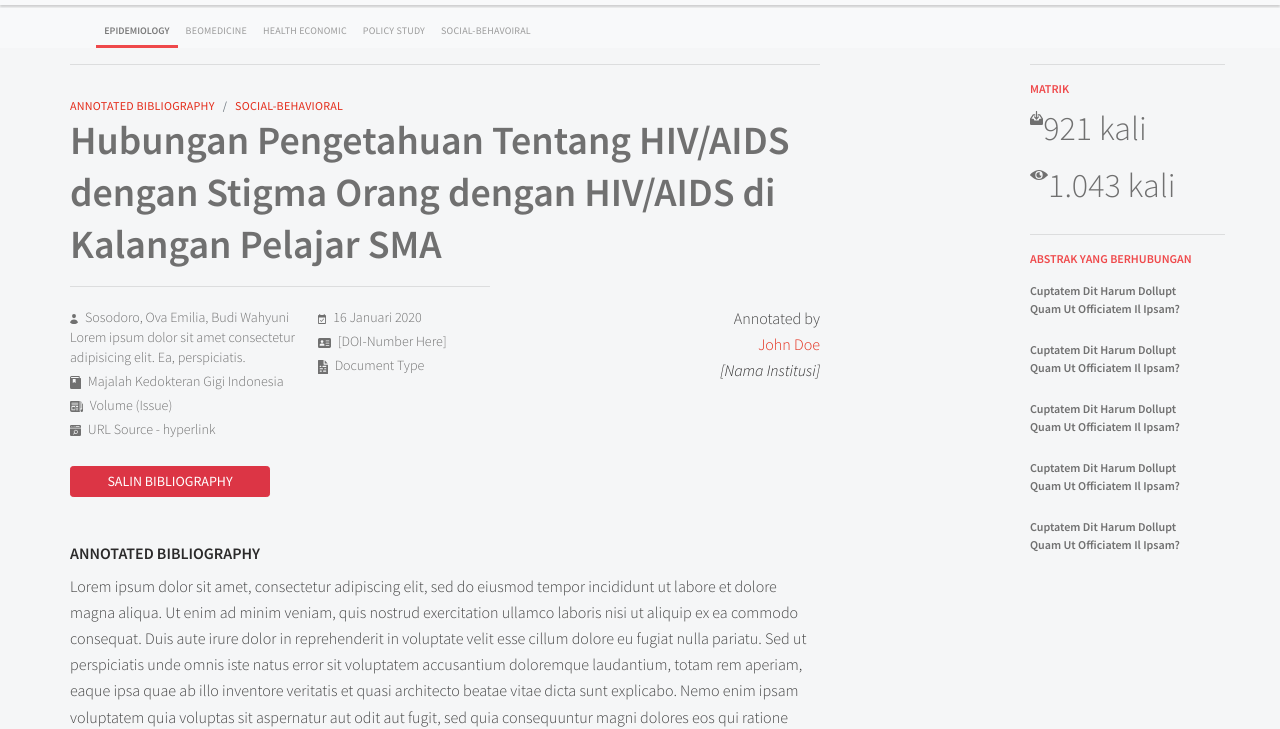
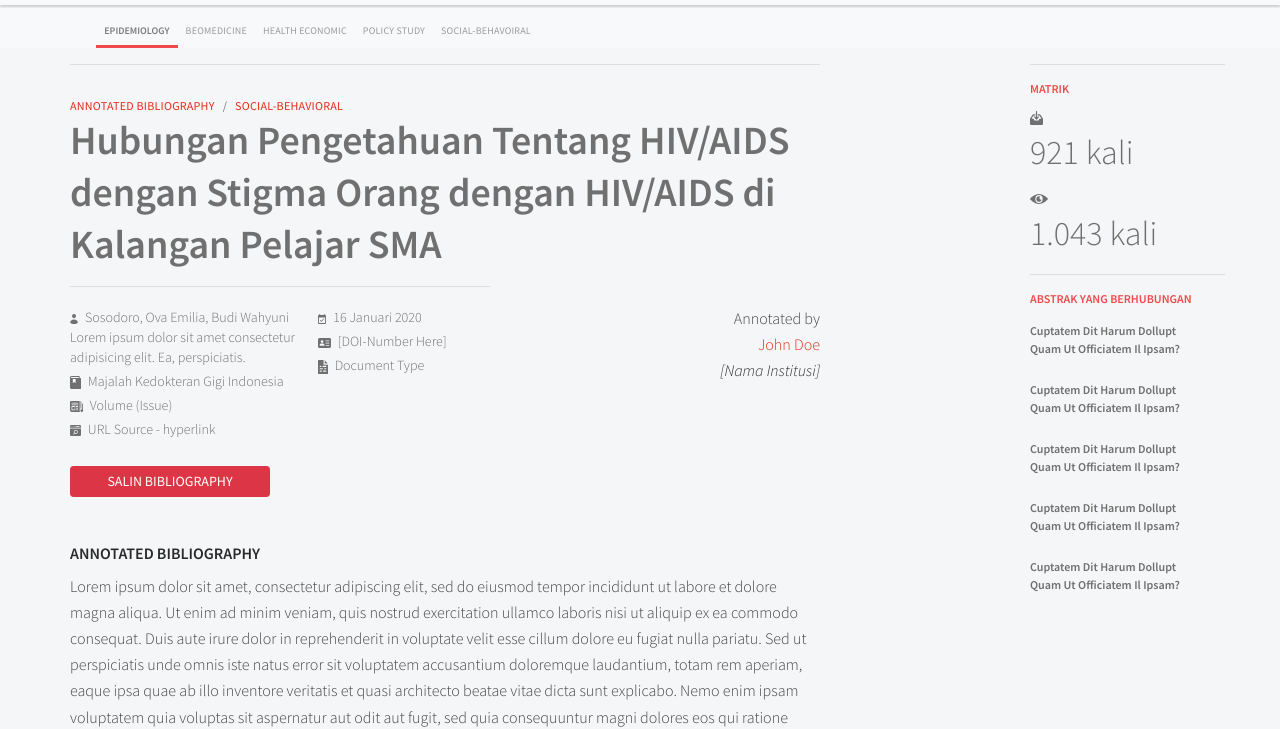
Before and after one commit to aziz66sundanesse/JPHI-web, a plain HTML site: page annotated-detail.html in a window 1280 px wide. Shown: the part 77-806 px from the top of the page. Drawn offline with nearby package versions, Linux system fonts and the light colour scheme; files whose address does not match are found by name.

Commit message:
Update annotated-detail.html

```diff
--- a/annotated-detail.html
+++ b/annotated-detail.html
@@ -251,14 +251,10 @@
 						<div class="col-md-2 offset-md-2 matrik order-2">
 							<hr>
               <h5 >MATRIK</h5>
-              <div class="d-flex">
-                <i><img src="img/download-matrik.svg" alt="" srcset=""></i>
-                <h3>921 kali</h3>
-              </div>
-              <div class="d-flex">
-                <i><img src="img/eye.svg" alt="" srcset=""></i>
-                <h3>1.043 kali</h3>
-              </div>
+              <i><img src="img/download-matrik.svg" alt="" srcset=""></i>
+              <h3>921 kali</h3>
+              <i><img src="img/eye.svg" alt="" srcset=""></i>
+              <h3>1.043 kali</h3>
 							<hr>
 							<h5 class="abstrak">ABSTRAK YANG BERHUBUNGAN</h5>
 							<h6>Cuptatem Dit Harum Dollupt
```
